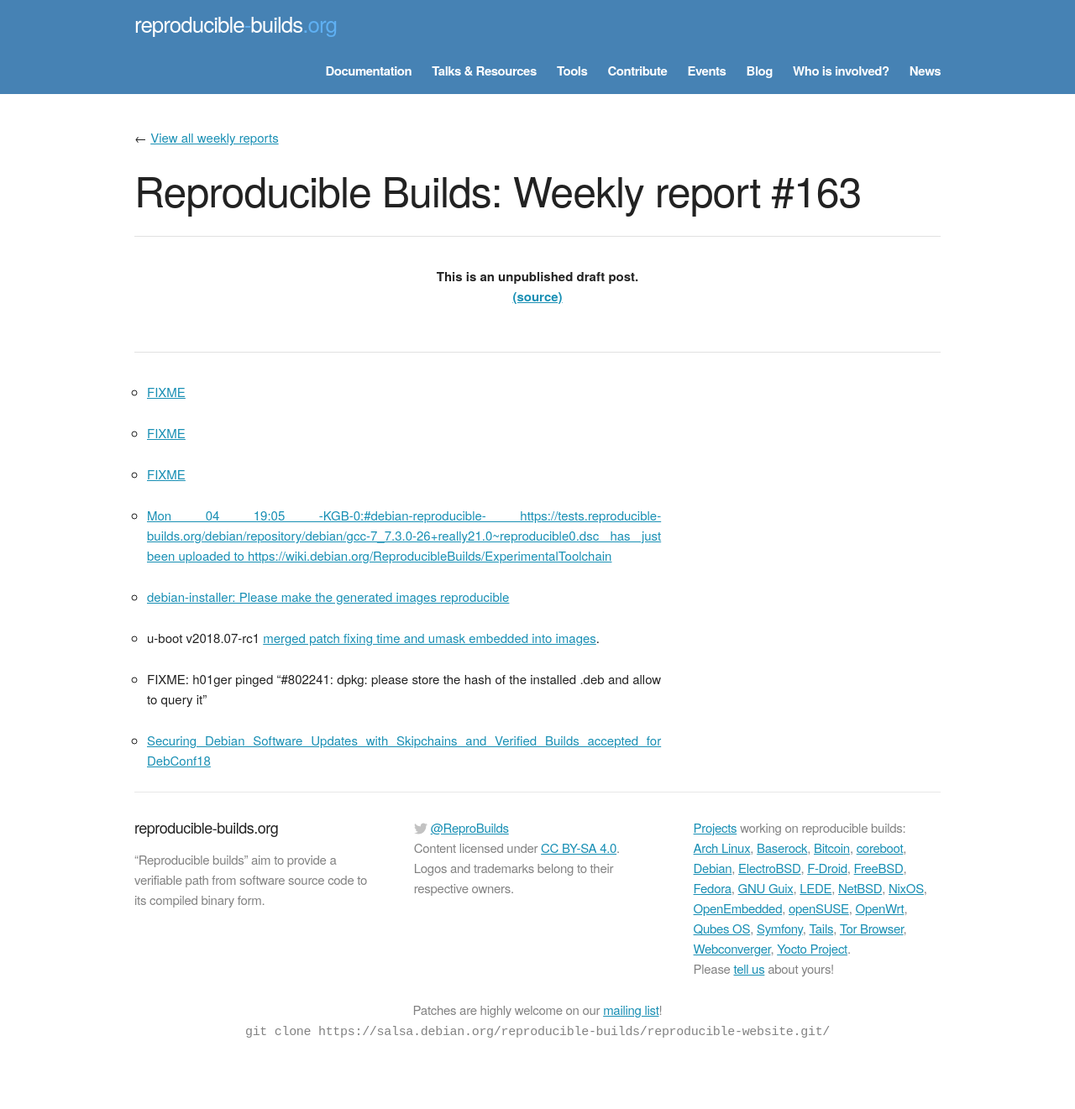
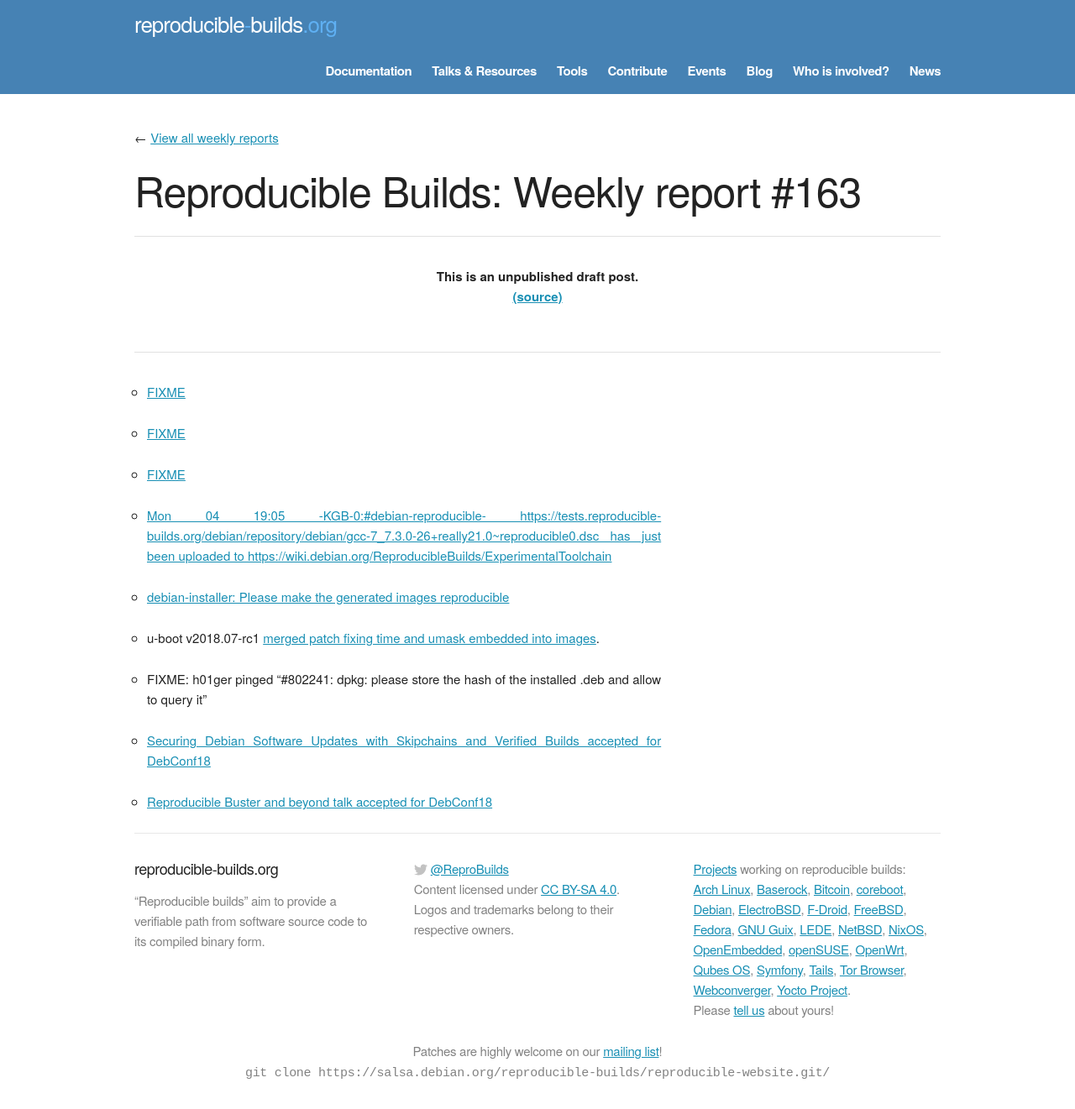
Before and after one commit to prototypefund/reproducible-website, a Jekyll site: the page built from _blog/posts/163.md, in a window 1280 px wide. Shown: the whole page at 84% size. Built offline with Jekyll 4.4.1, drawn with Linux system fonts in a browser that asks for light colours; some web fonts are replaced; before the commit the page ends 1272 px from its top, so only the background shows below that.

Commit message:
163 += Reproducible Buster and beyond talk accepted for DebConf18 <https://debconf18.debconf.org/talks/80-reproducible-buster-and-beyond/>

```diff
--- a/_blog/posts/163.md
+++ b/_blog/posts/163.md
@@ -18,3 +18,5 @@ week: 163
 * FIXME: h01ger pinged "#802241: dpkg: please store the hash of the installed .deb and allow to query it"
 
 * [Securing Debian Software Updates with Skipchains and Verified Builds accepted for DebConf18](https://debconf18.debconf.org/talks/46-securing-debian-software-updates-with-skipchains-and-verified-builds/)
+
+* [Reproducible Buster and beyond talk accepted for DebConf18](https://debconf18.debconf.org/talks/80-reproducible-buster-and-beyond/)
```
